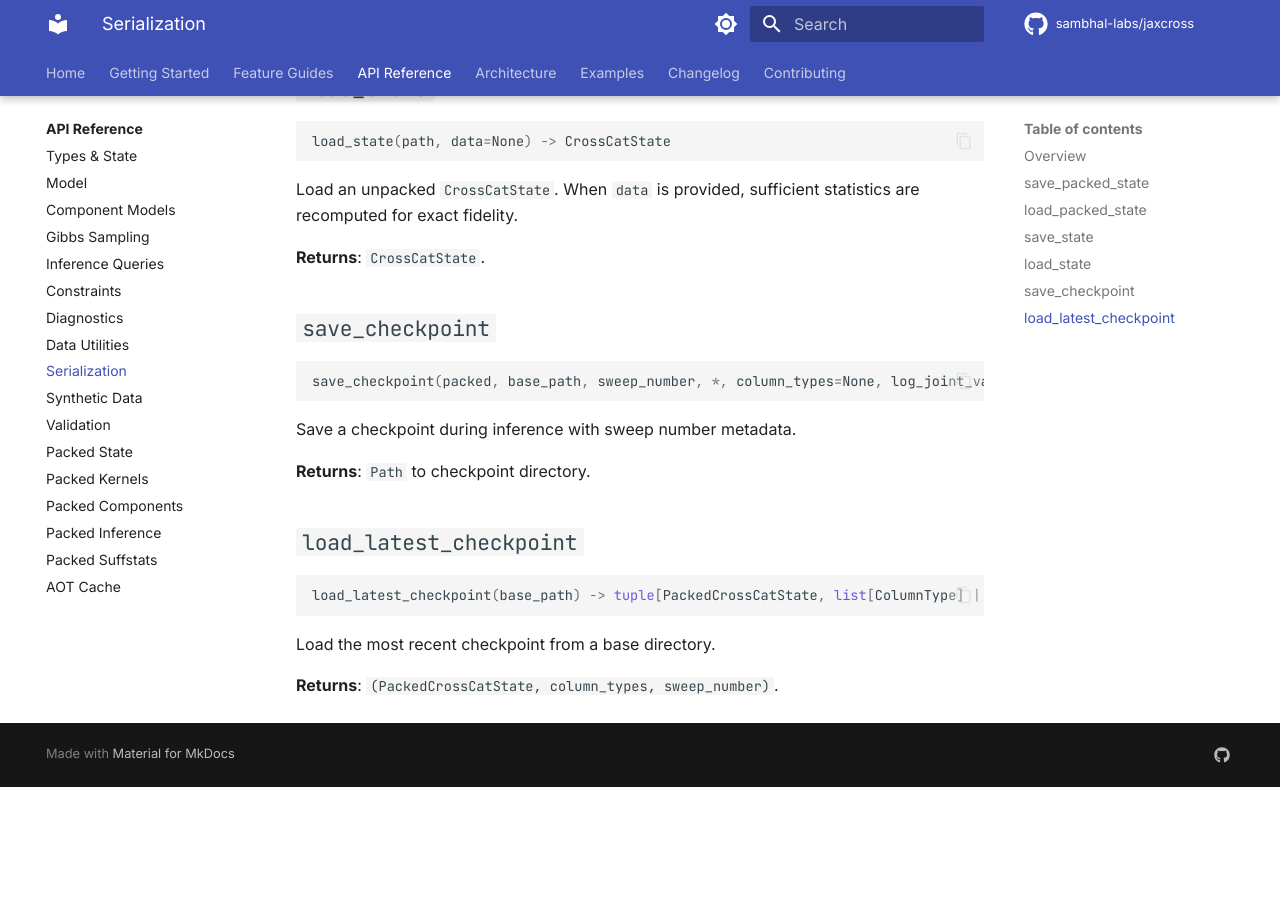
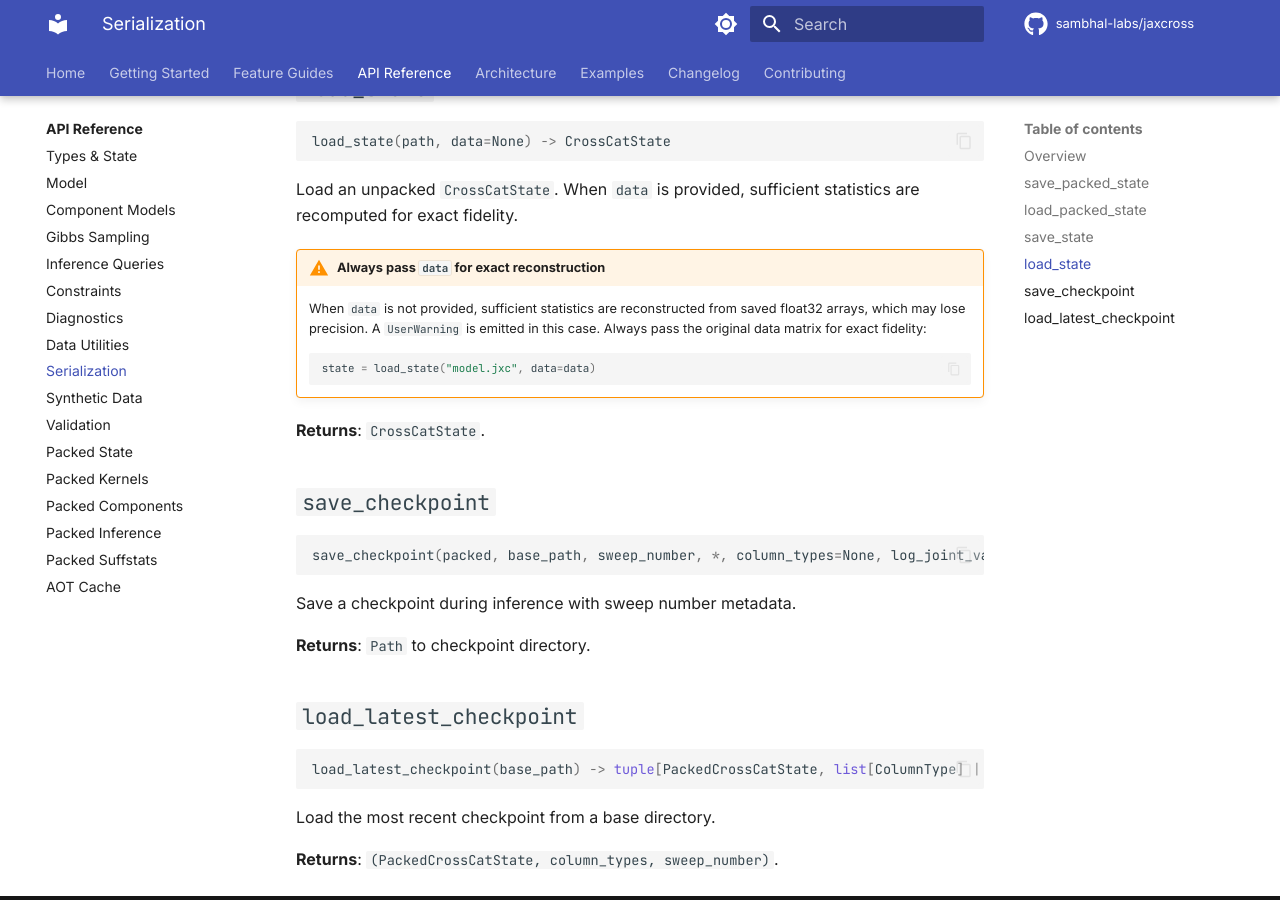
Before and after one commit to sambhal-labs/jaxcross, an MkDocs documentation site: the page built from docs/api/serialization.md, in a window 1280 px wide and 900 px high, scrolled down 1082 px. Built offline with MkDocs 1.6.1 and Material for MkDocs 9.7.7, drawn with Linux system fonts in a browser that asks for light colours; comment, search, counter and statistics services are not loaded; before the commit the page ends 1869 px from its top, so only the background shows below that.

Commit message:
docs: update API docs for Phase 1 changes
- packed-kernels: document recompute_suffstats behavior and internal usage
- serialization: add warning about loading without data
- diagnostics: note vectorized ARI implementation
- installation: reflect tightened JAX version pins (>=0.4, <1.0)

Co-Authored-By: Claude Opus 4.6 (1M context) <noreply@anthropic.com>

````diff
--- a/docs/api/serialization.md
+++ b/docs/api/serialization.md
@@ -46,6 +46,12 @@ load_state(path, data=None) -> CrossCatState
 
 Load an unpacked `CrossCatState`. When `data` is provided, sufficient statistics are recomputed for exact fidelity.
 
+!!! warning "Always pass `data` for exact reconstruction"
+    When `data` is not provided, sufficient statistics are reconstructed from saved float32 arrays, which may lose precision. A `UserWarning` is emitted in this case. Always pass the original data matrix for exact fidelity:
+    ```python
+    state = load_state("model.jxc", data=data)
+    ```
+
 **Returns**: `CrossCatState`.
 
 ## `save_checkpoint`
````
Also changed, not shown: docs/api/diagnostics.md (+1 -1 lines), docs/api/packed-kernels.md (+3 -0 lines), docs/getting-started/installation.md (+1 -1 lines).
